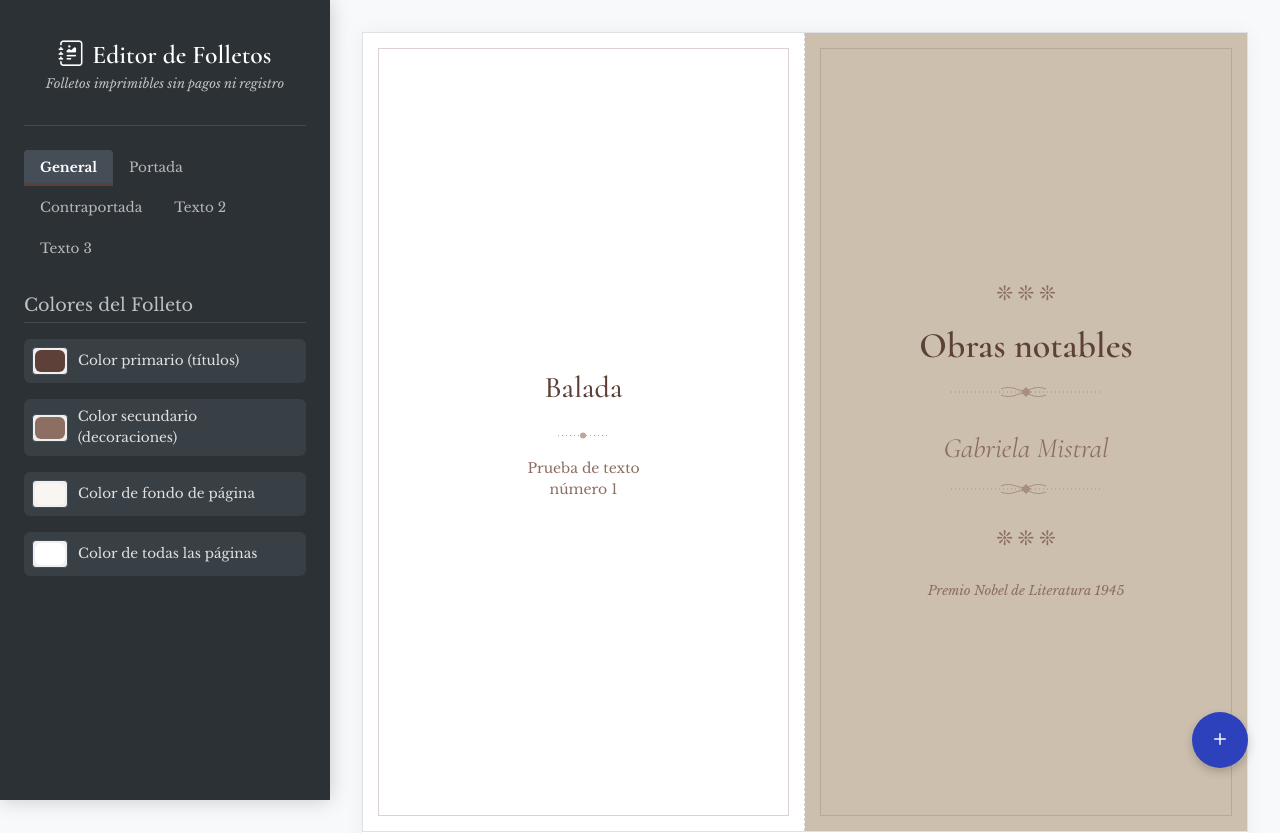
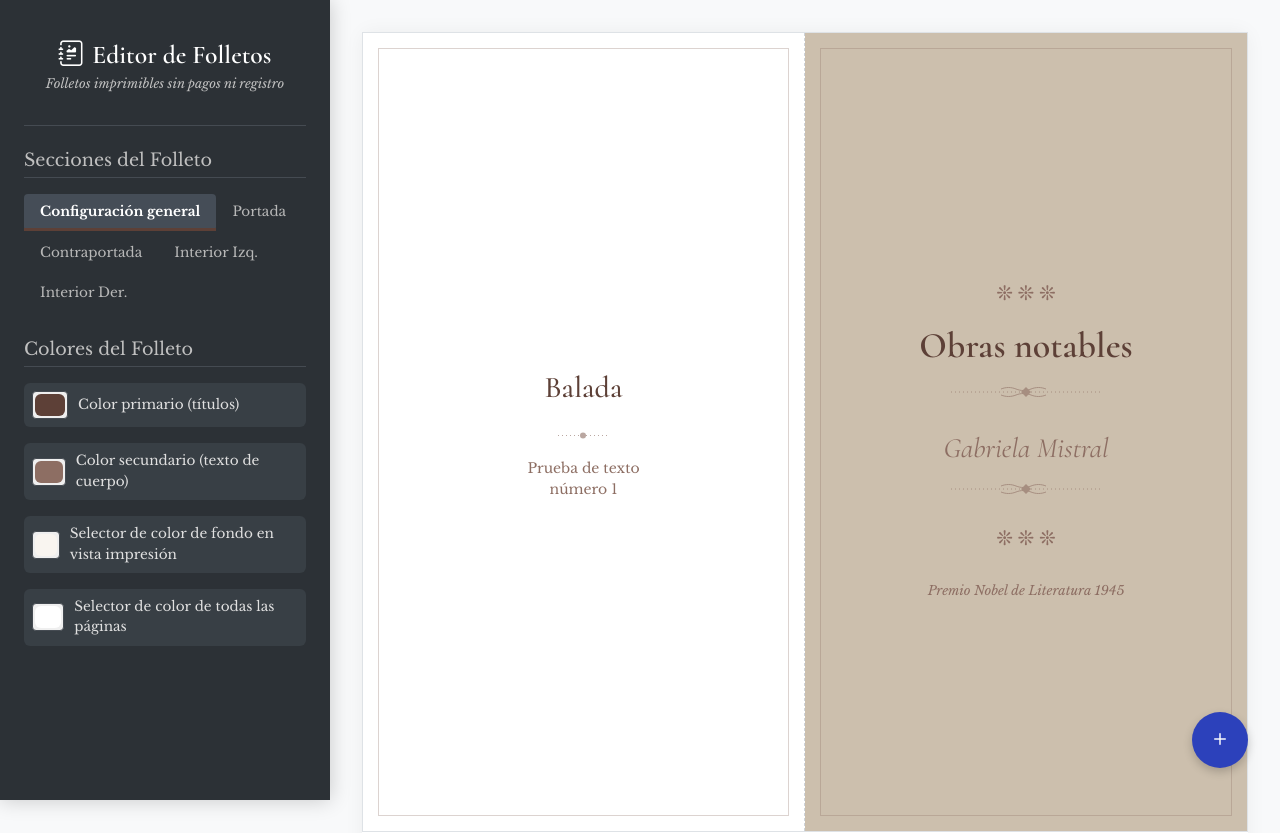
Before and after one commit to lextrack/editor-de-folletos, a plain HTML site: page index.html in a window 1280 px wide. Shown: the top 833 px of the page. Drawn offline with nearby package versions, Linux system fonts and the light colour scheme.

Commit message:
Cambios menores en nombres

```diff
--- a/index.html
+++ b/index.html
@@ -27,11 +27,12 @@
                 <p class="custom-subtitle">Folletos imprimibles sin pagos ni registro</p>
             </div>
 
+            <h2 class="section-title mt-4">Secciones del Folleto</h2>
 
                 <!-- Tabs de navegación -->
                 <ul class="nav nav-pills mb-4" id="editorTabs" role="tablist">
                     <li class="nav-item" role="presentation">
-                        <button class="nav-link active" id="general-tab" data-bs-toggle="pill" data-bs-target="#general" type="button" role="tab" aria-controls="general" aria-selected="true">General</button>
+                        <button class="nav-link active" id="general-tab" data-bs-toggle="pill" data-bs-target="#general" type="button" role="tab" aria-controls="general" aria-selected="true">Configuración general</button>
                     </li>
                     <li class="nav-item" role="presentation">
                         <button class="nav-link" id="portada-tab" data-bs-toggle="pill" data-bs-target="#portada" type="button" role="tab" aria-controls="portada" aria-selected="false">Portada</button>
@@ -40,10 +41,10 @@
                         <button class="nav-link" id="texto-contraportada-tab" data-bs-toggle="pill" data-bs-target="#texto-contraportada" type="button" role="tab" aria-controls="texto-contraportada" aria-selected="false">Contraportada</button>
                     </li>
                     <li class="nav-item" role="presentation">
-                        <button class="nav-link" id="texto2-tab" data-bs-toggle="pill" data-bs-target="#texto2" type="button" role="tab" aria-controls="texto2" aria-selected="false">Texto 2</button>
+                        <button class="nav-link" id="texto2-tab" data-bs-toggle="pill" data-bs-target="#texto2" type="button" role="tab" aria-controls="texto2" aria-selected="false">Interior Izq.</button>
                     </li>
                     <li class="nav-item" role="presentation">
-                        <button class="nav-link" id="texto3-tab" data-bs-toggle="pill" data-bs-target="#texto3" type="button" role="tab" aria-controls="texto3" aria-selected="false">Texto 3</button>
+                        <button class="nav-link" id="texto3-tab" data-bs-toggle="pill" data-bs-target="#texto3" type="button" role="tab" aria-controls="texto3" aria-selected="false">Interior Der.</button>
                     </li>
                 </ul>
 
@@ -60,17 +61,17 @@
 
                         <div class="color-input-group mb-3 d-flex align-items-center">
                             <input type="color" class="form-control-color" id="secondaryColor" value="#8d6e63">
-                            <span>Color secundario (decoraciones)</span>
+                            <span>Color secundario (texto de cuerpo)</span>
                         </div>
 
                         <div class="color-input-group mb-3 d-flex align-items-center">
                             <input type="color" class="form-control-color" id="backgroundColor" value="#f9f5f0">
-                            <span>Color de fondo de página</span>
+                            <span>Selector de color de fondo en vista impresión</span>
                         </div>
 
                         <div class="color-input-group mb-3 d-flex align-items-center">
                             <input type="color" class="form-control-color" id="allPagesColor" value="#ffffff">
-                            <span>Color de todas las páginas</span>
+                            <span>Selector de color de todas las páginas</span>
                         </div>
                     </div>
 
```
Also changed, not shown: captures/1.png, captures/2.png, captures/3.png (deleted).
